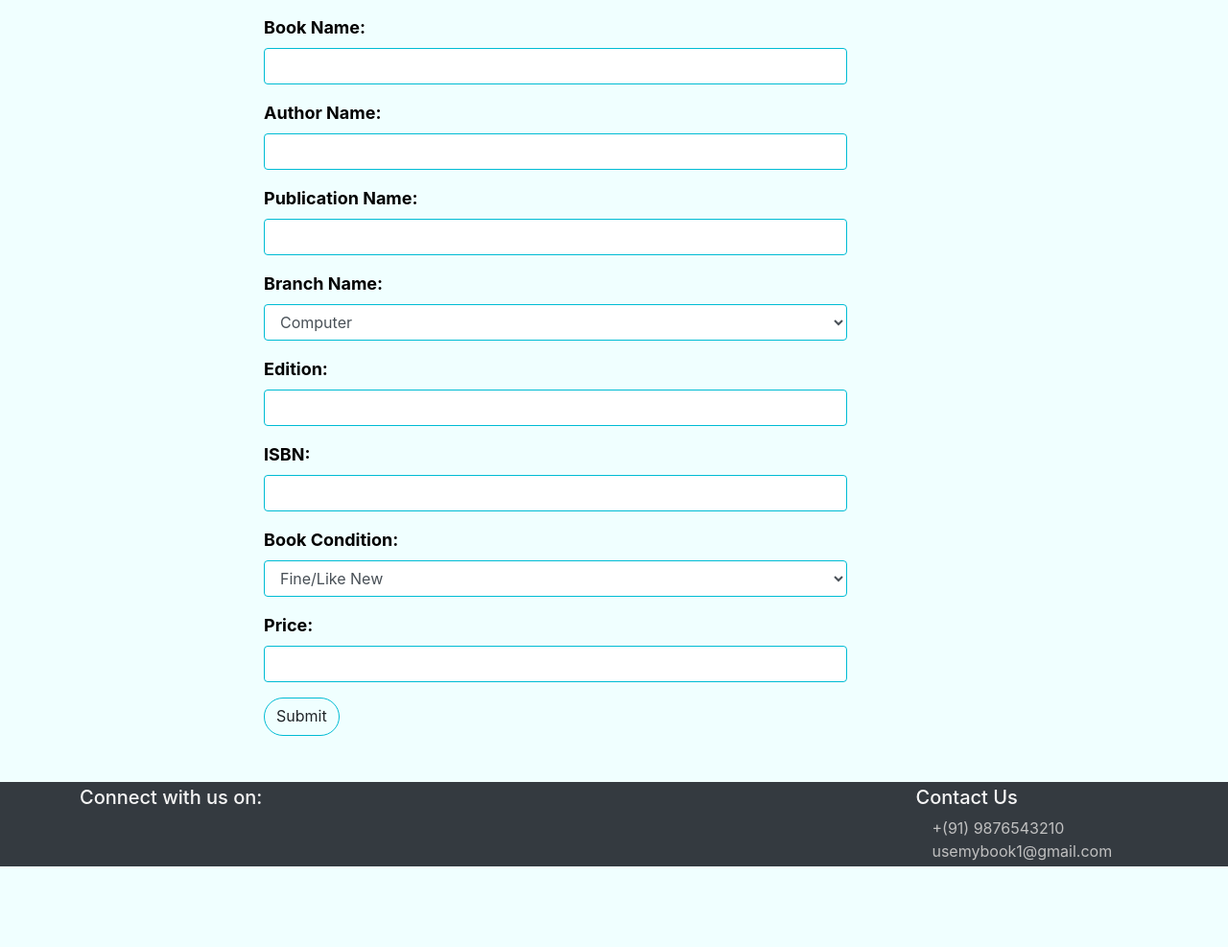
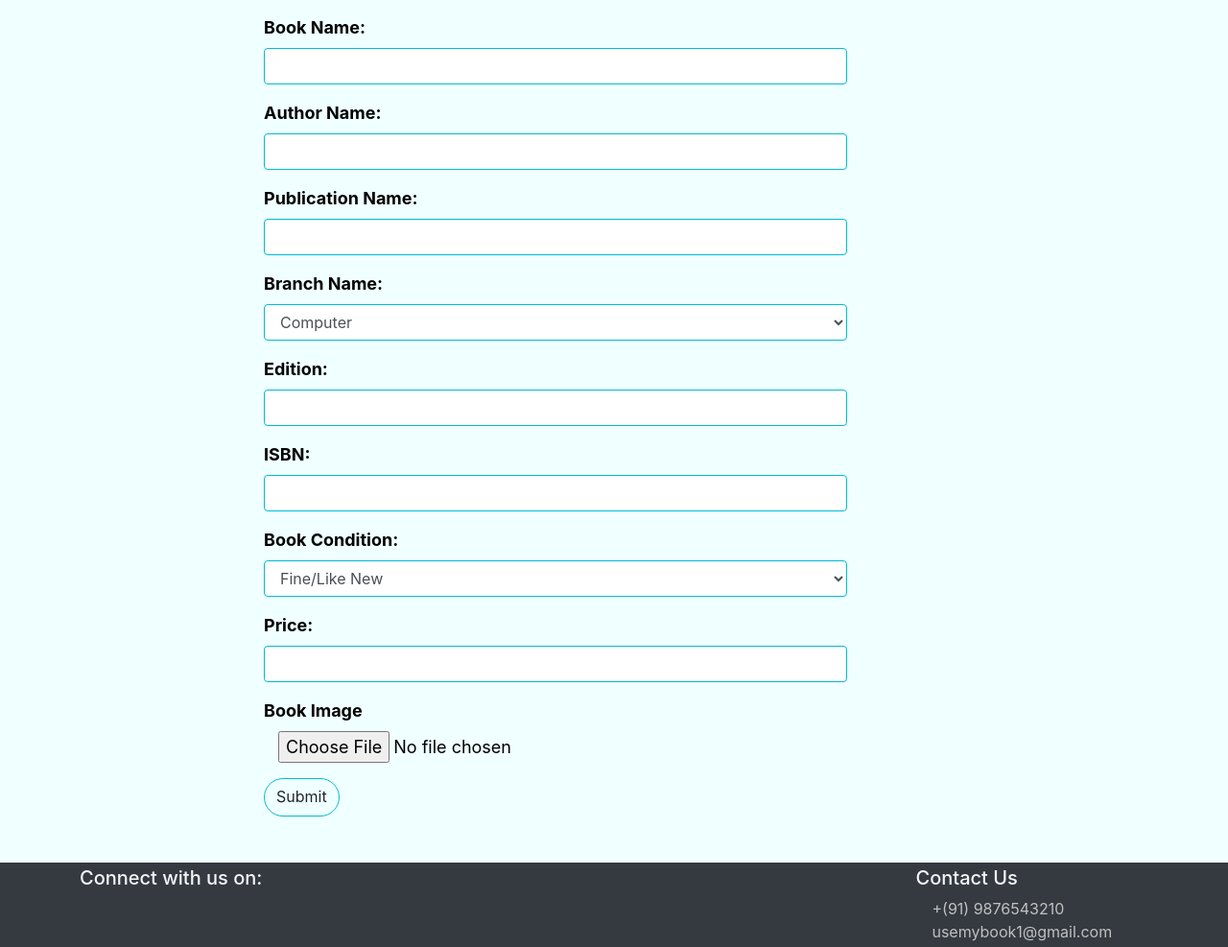
Before and after one commit to snehageorge25/Mini-Project, a Flask app: page /sell_books in a window 1280 px wide. Shown: the part 227-1214 px from the top of the page at 96% size. Before the commit the page ends 1130 px from the top, so only its background shows below. Run offline with Flask 2, Linux system fonts and the light colour scheme; the visitor is signed in with stand-in values (Sample User, id 1); some libraries are stand-ins or nearby versions; some web fonts are replaced.

Commit message:
Image upload

```diff
--- a/app.py
+++ b/app.py
@@ -1,3 +1,4 @@
+import os
 from flask import Flask, render_template, request, redirect, url_for, session, flash
 from forms import RegistrationForm, LoginForm, SellBooksForm, EditProfileForm
 from sqlcon import connect
@@ -38,13 +39,13 @@ def home():
 def signup():
     form = RegistrationForm()
     if request.method == 'POST' and form.validate_on_submit():
-        user_id = "U" + str(random.randint(100000000, 999999999))
+        user_id = "U" + str(random.randint(100, 999)) + str(random.randint(100, 999)) + str(random.randint(100, 999))
         name = request.form.get("name")
         email = request.form.get("email")
         password = request.form.get("password").encode('utf-8')
         hashed=bcrypt.hashpw(password,bcrypt.gensalt()).decode()
         date_joined = str(date.today())
-        new_user = f'INSERT INTO `users`(`user_id`,`name`, `email`, `pw`,`date_joined`) VALUES ("{user_id}","{name}", "{email}", "{hashed}","{date_joined}")'
+        new_user = f'INSERT INTO `users`(`user_id`,`name`, `email`, `password`,`date_joined`) VALUES ("{user_id}","{name}", "{email}", "{hashed}","{date_joined}")'
         cursor = conn.cursor()
         cursor.execute(new_user)
         conn.commit()
@@ -58,7 +59,7 @@ def login():
     if request.method == 'POST' and form.validate_on_submit():
         email = request.form.get("email")
         password = request.form.get("password").encode('utf-8')
-        login = f'SELECT `user_id`, `name`, `email`, `pw` FROM `users` WHERE `email` LIKE "{email}" '
+        login = f'SELECT `user_id`, `name`, `email`, `password` FROM `users` WHERE `email` LIKE "{email}" '
         cursor = conn.cursor()
         cursor.execute(login)
         user = cursor.fetchall()
@@ -77,19 +78,34 @@ def login():
     return render_template('login.html', form = form)
 
 
+def save_picture(form_image):
+    img_id = "I" + str(random.randint(100, 999)) + str(random.randint(100, 999)) + str(random.randint(100, 999))
+    _, f_ext = os.path.splitext(form_image.filename)
+    pic_fn = img_id + f_ext
+    pic_path = os.path.join('static/book_images', pic_fn)
+    form_image.save(pic_path)
+    return pic_fn
+
+
 @app.route('/sell_books', methods=['GET', 'POST'])
 @login_required
 def sell_books():
     form = SellBooksForm()
     if request.method == 'POST' and form.validate_on_submit():
-        book_id = "B" + str(random.randint(100000000, 999999999))
+        book_id = "B" + str(random.randint(100, 999)) + str(random.randint(100, 999)) + str(random.randint(100, 999))
         book_name = request.form.get("book_name")
         book_author = request.form.get("author_name")
         publication = request.form.get("publication_name")
+        branch_id = request.form.get("branch")
         book_edition = request.form.get("edition")
-        book_oprice = request.form.get("price")
+        isbn = request.form.get("isbn")
+        condition = request.form.get("book_condition")
+        cond_dict = {'Fine/Like New': 0.10, 'Good': 0.20, 'Fair': 0.30, 'Poor': 0.40}
+        book_oprice = float(request.form.get("price"))
+        book_dprice = book_oprice - book_oprice*float(cond_dict[condition])
+        book_image = save_picture(form.image.data)
         date_added = str(date.today())
-        new_book = f'INSERT INTO `books`(`book_id`, `book_name`, `book_author`, `publication`, `book_edition`, `book_oprice`,`date_added`) VALUES ("{book_id}","{book_name}","{book_author}","{publication}",{book_edition},{book_oprice},"{date_added}")'
+        new_book = f'INSERT INTO `books`(`book_id`, `book_name`, `book_author`, `publication_name`,`branch_id`, `edition`, `isbn`, `book_condition`, `price`, `discounted_price`, `image_id`, `date_added`) VALUES ("{book_id}","{book_name}","{book_author}","{publication}", {branch_id}, {book_edition}, "{isbn}", "{condition}", {book_oprice}, {book_dprice}, "{book_image}", "{date_added}")'
         cursor = conn.cursor()
         cursor.execute(new_book)
         conn.commit()
@@ -101,7 +117,7 @@ def sell_books():
 @login_required
 def profile():
     userid = session['id']
-    user = f'SELECT `user_id`, `name`, `email`, `pw` FROM `users` WHERE `user_id` = "{userid}" '
+    user = f'SELECT `user_id`, `name`, `email`, `password` FROM `users` WHERE `user_id` = "{userid}" '
     cursor = conn.cursor(dictionary=True)
     cursor.execute(user)
     user = cursor.fetchone()
@@ -112,7 +128,7 @@ def profile():
 def edit_profile():
     edit_form = EditProfileForm()
     userid = session['id']
-    user = f'SELECT `user_id`, `name`, `email`, `pw` FROM `users` WHERE `user_id` = "{userid}" '
+    user = f'SELECT `user_id`, `name`, `email`, `password` FROM `users` WHERE `user_id` = "{userid}" '
     cursor = conn.cursor()
     cursor.execute(user)
     user = cursor.fetchone()
--- a/forms.py
+++ b/forms.py
@@ -1,5 +1,6 @@
 from flask_wtf import FlaskForm
-from wtforms import StringField, PasswordField, SubmitField, IntegerField, RadioField,SelectField
+from wtforms import StringField, PasswordField, SubmitField, IntegerField, RadioField, SelectField
+from flask_wtf.file import FileField, FileRequired, FileAllowed
 from wtforms.fields.html5 import DateField
 from wtforms.validators import InputRequired, Length, Email, EqualTo, NumberRange
 
@@ -17,16 +18,17 @@ class LoginForm(FlaskForm):
     submit = SubmitField('Login')
 
 class SellBooksForm(FlaskForm):
-    book_name = StringField('Book Name:', validators=[InputRequired(), Length(min=2, max=20)])
-    author_name = StringField('Author Name:', validators=[InputRequired(), Length(min=2, max=20)])
-    publication_name = StringField('Publication Name:', validators=[InputRequired(), Length(min=2, max=20)])
-    branchchoices = ['Computer', 'Information Technology', 'EnTC', 'Mechanical' ,'Civil', 'Electrical']
+    book_name = StringField('Book Name:', validators=[InputRequired(), Length(min=2, max=100)])
+    author_name = StringField('Author Name:', validators=[InputRequired(), Length(min=2, max=100)])
+    publication_name = StringField('Publication Name:', validators=[InputRequired(), Length(min=2, max=100)])
+    branchchoices = [(1, 'Computer'), (2, 'Information Technology'), (3, 'EnTC'), (4, 'Mechanical') ,(5, 'Civil'), (6, 'Electrical')]
     branch = SelectField('Branch Name:',choices=branchchoices, validators=[InputRequired()])
     edition = IntegerField('Edition:', validators=[InputRequired(), NumberRange(min=2000, max=2020)])
-    isbn = IntegerField('ISBN:',validators=[InputRequired()])
+    isbn = StringField('ISBN:',validators=[InputRequired(), Length(min=13, max=13)])
     conditionchoices = ['Fine/Like New', 'Good', 'Fair', 'Poor']
     book_condition = SelectField('Book Condition:', choices=conditionchoices, validators=[InputRequired()])
     price = IntegerField('Price:', validators=[InputRequired()])
+    image = FileField('Book Image', validators=[FileRequired(), FileAllowed(['jpg', 'png'], 'Images only!')])
     submit = SubmitField('Submit')
 
 class EditProfileForm(FlaskForm):
--- a/templates/index.html
+++ b/templates/index.html
@@ -62,7 +62,7 @@
       <div class="row p-2">
         {% for book in books %}
         <div class="card m-2" style="width: 15rem;">
-          <img class="card-img-top" src="https://source.unsplash.com/1600x900/?book" alt="Card image cap">
+          <img class="card-img-top" src="static/book_images/{{ book['image_id'] }}" alt="Card image cap">
           <div class="card-body">
             <h5 class="card-title">{{ book['book_name'] }}</h5>
             <p class="card-text">
--- a/templates/sellbooks.html
+++ b/templates/sellbooks.html
@@ -8,7 +8,7 @@
         <div class="Sform col-sm-10 col-md-10 col-lg-8 m-auto">
           <h1>Book Registeration Form</h1>
           <p>Fill out the details carefully.</p>
-          <form class="form-horizontal" action="" method="POST">
+          <form class="form-horizontal" action="" method="POST" enctype="multipart/form-data">
             {{ book_form.hidden_tag() }}
             <div class="form-group-1">
               {{ book_form.book_name.label(class="form-control-label") }}
@@ -122,16 +122,28 @@
               {% endif %}
             </div>
 
+            <div class="form-group-1">
+              {{ book_form.image.label(class="form-control-label") }}
+              {% if book_form.image.errors %}
+              {{ book_form.image(class="form-control-file col-sm-10 is-invalid") }}
+              <div class="invalid-feedback">
+                {% for error in book_form.image.errors %}
+                <span>{{error}}</span>
+                {% endfor %}
+              </div>
+              {% else %}
+              {{ book_form.image(class="form-control-file col-sm-10") }}
+              {% endif %}
+          </div>
             <!-- <div class="form-group-1">
               <label for="">Book Image:</label>
               <input
-                type="file" multiple
+                type="file"
                 id="Book Image"
                 accept="image/*"
                 name="Book Image"
               />
-            </div>
-            <p>To select multiple files, hold down the CTRL or SHIFT key while selecting.</p> -->
+            </div> -->
             <div class="form-group text-center mt-3">
               {{ book_form.submit(class="btn theme-bg rounded-pill mb-5 pb-2 float-left") }}
             </div>
```
Also changed, not shown: static/book_images/I293759231.png (added), static/book_images/I396989595.png (added).
